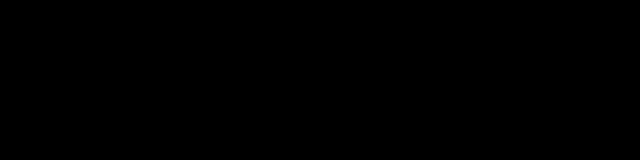
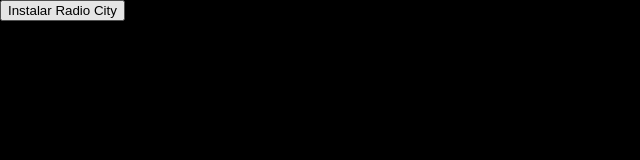
Before and after one commit to ebeltete/RCITY, a plain HTML site: page index.html in a window 1280 px wide. Shown: the whole page, without its empty margins (0-640 px from the left). Drawn offline with Linux system fonts and the light colour scheme.

Commit message:
Update index.html

```diff
--- a/index.html
+++ b/index.html
@@ -8,6 +8,6 @@
     <link rel="manifest" href="manifest.webmanifest">
   </head>
   <body>
-    <button class="add-button">Instalar Radio City</button>
+    <button>Instalar Radio City</button>
   </body>
 </html>
```
